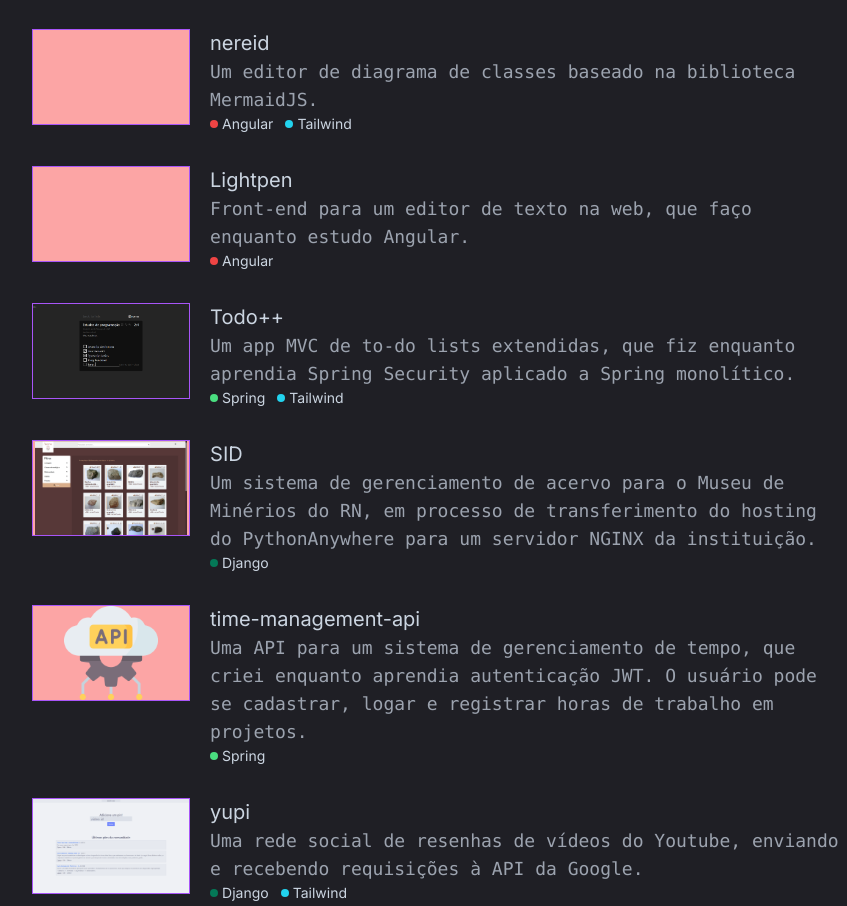
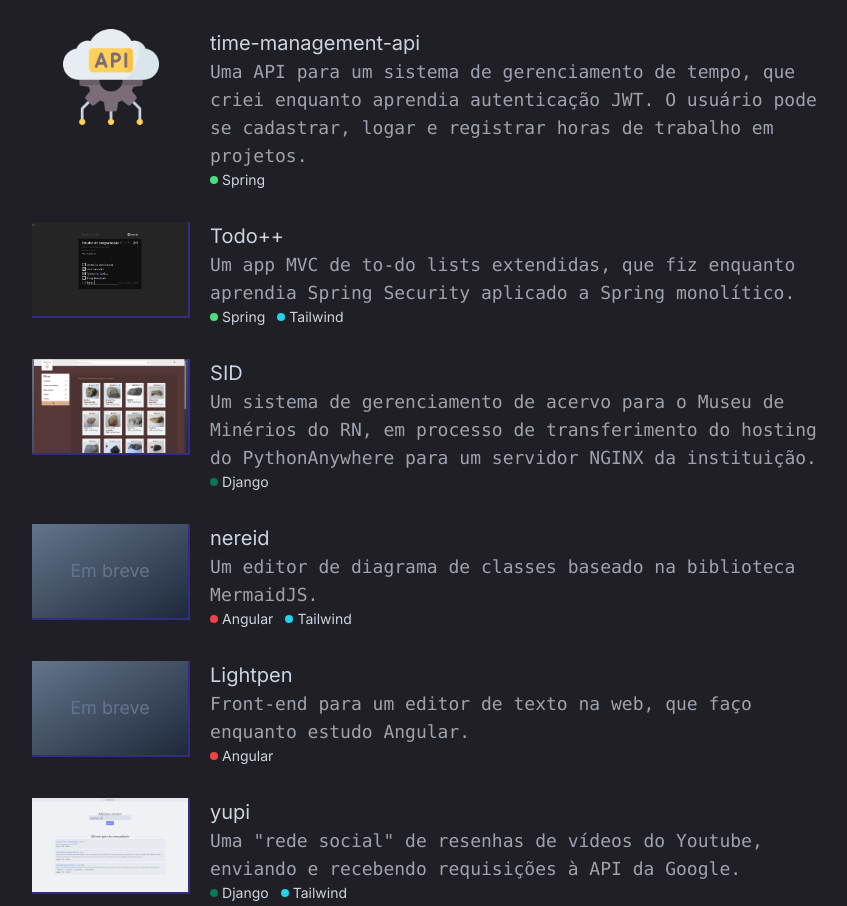
Before and after one commit to rommuloifrn/rommuloifrn.github.io, a website: page index.html in a window 1280 px wide. Shown: the part 627-1533 px from the top of the page, without its empty margins (203-1050 px from the left). Drawn offline with nearby package versions, Linux system fonts and the light colour scheme; a web font is replaced by a local one.

Commit message:
feat: project images

```diff
--- a/index.html
+++ b/index.html
@@ -57,28 +57,16 @@
         </div>
 
         <div class="project">
-            <div class="project-image-container">
 
+            <div class="object-scale-down project-image-container-symbol">
+                <img src="img/api_symbol.png" class="project-image" alt="">
             </div>
+
             <div class="project-text-container">
-                <span class="project-title">nereid</span>
-                <p class="text-gray-400 font-mono">Um editor de diagrama de classes baseado na biblioteca MermaidJS.</p>
+                <span class="project-title">time-management-api</span>
+                <p class="text-gray-400 font-mono">Uma API para um sistema de gerenciamento de tempo, que criei enquanto aprendia autenticação JWT. O usuário pode se cadastrar, logar e registrar horas de trabalho em projetos.</p>
                 <div class="flex items-center">
-                    <div class="ball bg-red-500"></div> <span class="block text-sm mr-3">Angular</span>
-                    <div class="ball bg-cyan-400"></div> <span class="block text-sm">Tailwind</span>
-                </div>
-            </div>
-        </div>
-
-        <div class="project">
-            <div class="project-image-container">
-
-            </div>
-            <div class="project-text-container">
-                <span class="project-title">Lightpen</span>
-                <p class="text-gray-400 font-mono">Front-end para um editor de texto na web, que faço enquanto estudo Angular.</p>
-                <div class="flex items-center">
-                    <div class="ball bg-red-500"></div> <span class="block text-sm">Angular</span>
+                    <div class="ball bg-green-400"></div> <span class="block text-sm mr-3">Spring</span>
                 </div>
             </div>
         </div>
@@ -97,8 +85,6 @@
             </div>
         </div>
 
-
-
         <div class="project">
             <div class="project-image-container">
                 <img src="img/projects/sid1.png" class="project-image" alt="">
@@ -113,16 +99,28 @@
         </div>
 
         <div class="project">
+            <div class="project-image-container items-center">
+                Em breve
+            </div>
+            <div class="project-text-container">
+                <span class="project-title">nereid</span>
+                <p class="text-gray-400 font-mono">Um editor de diagrama de classes baseado na biblioteca MermaidJS.</p>
+                <div class="flex items-center">
+                    <div class="ball bg-red-500"></div> <span class="block text-sm mr-3">Angular</span>
+                    <div class="ball bg-cyan-400"></div> <span class="block text-sm">Tailwind</span>
+                </div>
+            </div>
+        </div>
 
-            <div class="object-scale-down project-image-container">
-                <img src="img/api_symbol.png" class="project-image bg-none border-none" alt="">
+        <div class="project">
+            <div class="project-image-container items-center">
+                Em breve
             </div>
-
             <div class="project-text-container">
-                <span class="project-title">time-management-api</span>
-                <p class="text-gray-400 font-mono">Uma API para um sistema de gerenciamento de tempo, que criei enquanto aprendia autenticação JWT. O usuário pode se cadastrar, logar e registrar horas de trabalho em projetos.</p>
+                <span class="project-title">Lightpen</span>
+                <p class="text-gray-400 font-mono">Front-end para um editor de texto na web, que faço enquanto estudo Angular.</p>
                 <div class="flex items-center">
-                    <div class="ball bg-green-400"></div> <span class="block text-sm mr-3">Spring</span>
+                    <div class="ball bg-red-500"></div> <span class="block text-sm">Angular</span>
                 </div>
             </div>
         </div>
@@ -133,7 +131,7 @@
             </div>
             <div class="project-text-container">
                 <span class="project-title">yupi</span>
-                <p class="text-gray-400 font-mono">Uma rede social de resenhas de vídeos do Youtube, enviando e recebendo requisições à API da Google.</p>
+                <p class="text-gray-400 font-mono">Uma "rede social" de resenhas de vídeos do Youtube, enviando e recebendo requisições à API da Google.</p>
                 <div class="flex items-center">
                     <div class="ball bg-emerald-700"></div> <span class="block text-sm mr-3">Django</span> <div class="ball bg-cyan-400"></div> <span class="block text-sm">Tailwind</span>
                 </div>
--- a/tailwind/input.css
+++ b/tailwind/input.css
@@ -8,11 +8,15 @@
     }
 
     .project-image-container {
-        @apply w-[9em] h-24 flex justify-center mr-5 border border-purple-500 bg-red-300;
+        @apply w-[9em] h-24 flex justify-center mr-5 border-b-2 border-r-2 border-indigo-900 bg-gradient-to-br from-slate-500 to-slate-800 text-slate-500;
     }
 
     .project-image {
         @apply block object-cover;
+    }
+
+    .project-image-container-symbol {
+        @apply project-image-container border-none bg-none;
     }
 
     .project-text-container {
--- a/tailwind/tailwind.config.js
+++ b/tailwind/tailwind.config.js
@@ -5,7 +5,7 @@
     extend: {
       fontFamily: {
         'sans': 'Inter',
-        'serif': 'Aria Serif Libre'
+        'serif': 'Averia Serif Libre'
       },
       colors:{
         "darkin":"#1F1F25",
```
Also changed, not shown: output.css.
